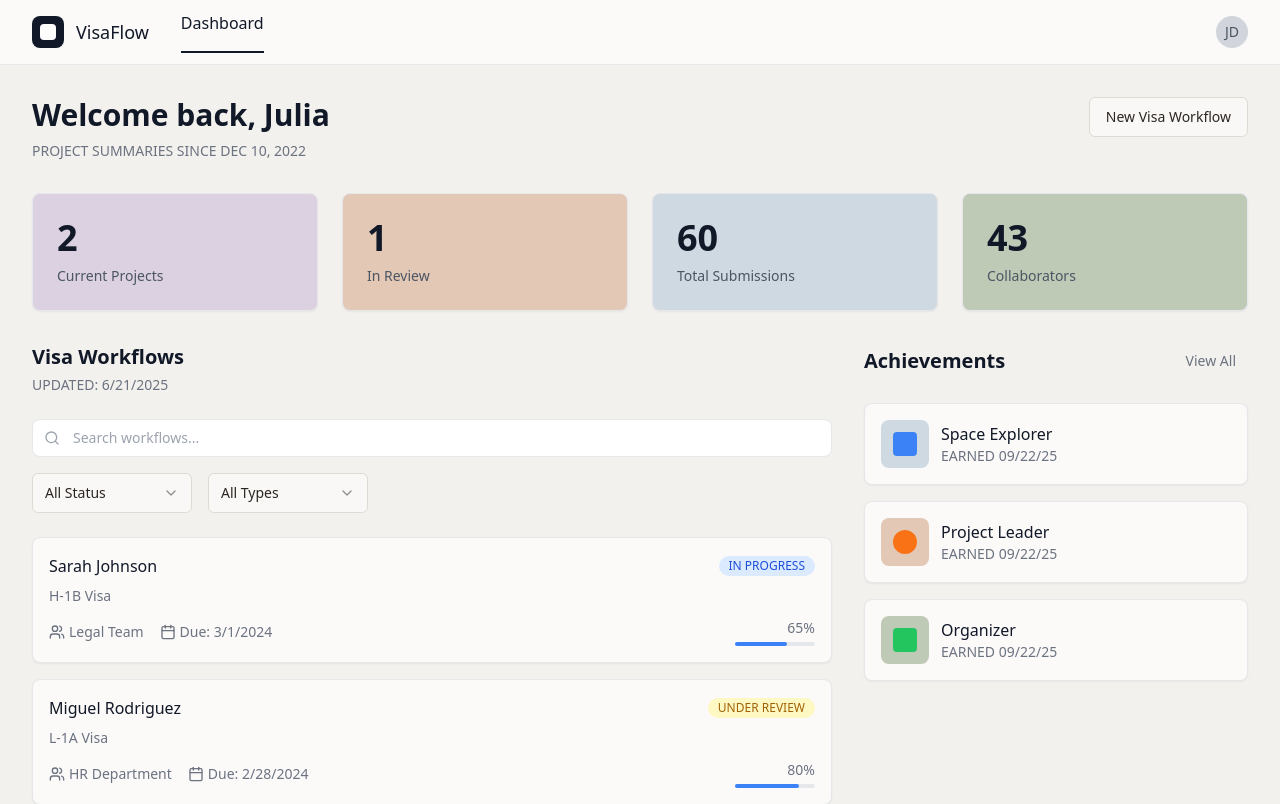
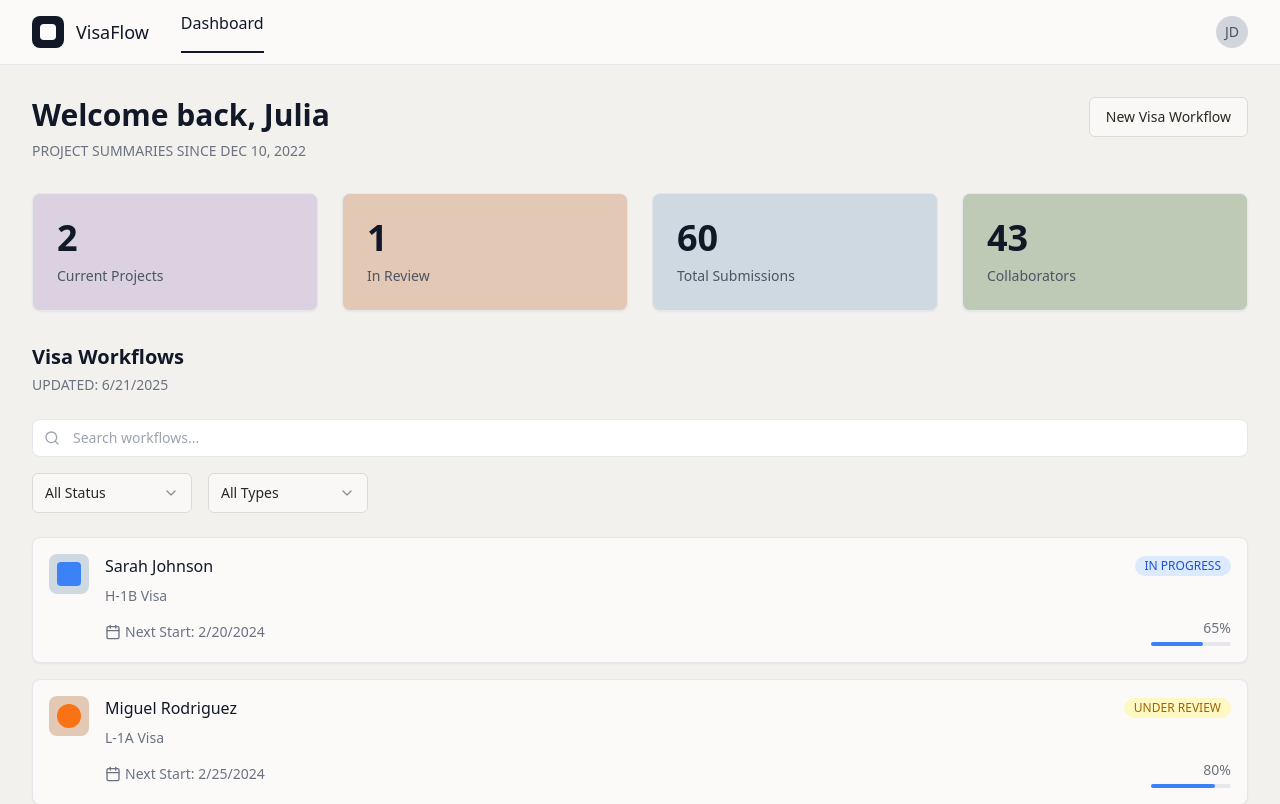
Before and after one commit to vivektad/journey-visa-flow, a React (Vite) app: page /dashboard in a window 1280 px wide. Shown: the top 804 px of the page. Built offline with nearby package versions, Linux system fonts and the light colour scheme.

Commit message:
Refactor: Update dashboard and workflow tiles
- Remove the achievements section.
- Reuse visa type logos in workflow tiles.
- Remove due date and department from workflow tiles.
- Add the next start date to workflow tiles.

```diff
--- a/src/pages/Dashboard.tsx
+++ b/src/pages/Dashboard.tsx
@@ -26,9 +26,8 @@ interface VisaWorkflow {
   status: 'draft' | 'in-progress' | 'under-review' | 'approved' | 'rejected';
   priority: 'low' | 'medium' | 'high';
   createdDate: string;
-  dueDate: string;
+  nextStartDate: string;
   completionPercentage: number;
-  assignedTo: string;
 }
 
 const dummyWorkflows: VisaWorkflow[] = [
@@ -39,9 +38,8 @@ const dummyWorkflows: VisaWorkflow[] = [
     status: 'in-progress',
     priority: 'high',
     createdDate: '2024-01-15',
-    dueDate: '2024-03-01',
-    completionPercentage: 65,
-    assignedTo: 'Legal Team'
+    nextStartDate: '2024-02-20',
+    completionPercentage: 65
   },
   {
     id: '2',
@@ -50,9 +48,8 @@ const dummyWorkflows: VisaWorkflow[] = [
     status: 'under-review',
     priority: 'medium',
     createdDate: '2024-01-20',
-    dueDate: '2024-02-28',
-    completionPercentage: 80,
-    assignedTo: 'HR Department'
+    nextStartDate: '2024-02-25',
+    completionPercentage: 80
   },
   {
     id: '3',
@@ -61,9 +58,8 @@ const dummyWorkflows: VisaWorkflow[] = [
     status: 'approved',
     priority: 'low',
     createdDate: '2024-01-10',
-    dueDate: '2024-02-15',
-    completionPercentage: 100,
-    assignedTo: 'Immigration Law Firm'
+    nextStartDate: '2024-02-15',
+    completionPercentage: 100
   },
   {
     id: '4',
@@ -72,9 +68,8 @@ const dummyWorkflows: VisaWorkflow[] = [
     status: 'draft',
     priority: 'medium',
     createdDate: '2024-01-25',
-    dueDate: '2024-03-15',
-    completionPercentage: 25,
-    assignedTo: 'Legal Team'
+    nextStartDate: '2024-03-01',
+    completionPercentage: 25
   }
 ];
 
@@ -91,6 +86,23 @@ const getStatusBadge = (status: string) => {
     <Badge className={`${colors[status as keyof typeof colors]} border-0 text-xs font-medium`}>
       {status.replace('-', ' ').toUpperCase()}
     </Badge>
+  );
+};
+
+const getVisaTypeIcon = (visaType: string) => {
+  const iconConfigs = {
+    'H-1B': { bg: 'bg-muted-blue', shape: 'w-6 h-6 bg-blue-500 rounded' },
+    'L-1A': { bg: 'bg-soft-orange', shape: 'w-6 h-6 bg-orange-500 rounded-full' },
+    'O-1': { bg: 'bg-sage', shape: 'w-6 h-6 bg-green-500 rounded' },
+    'E-2': { bg: 'bg-warm-purple', shape: 'w-6 h-6 bg-purple-500 rounded-full' }
+  };
+
+  const config = iconConfigs[visaType as keyof typeof iconConfigs] || iconConfigs['H-1B'];
+
+  return (
+    <div className={`w-10 h-10 ${config.bg} rounded-lg flex items-center justify-center flex-shrink-0`}>
+      <div className={config.shape}></div>
+    </div>
   );
 };
 
@@ -203,9 +215,8 @@ const Dashboard = () => {
           </Card>
         </div>
 
-        <div className="grid grid-cols-1 lg:grid-cols-3 gap-8">
         {/* Main Workflow Section */}
-          <div className="lg:col-span-2">
+        <div>
           <div className="flex justify-between items-center mb-6">
             <div>
               <h2 className="text-xl font-semibold text-gray-900">Visa Workflows</h2>
@@ -257,7 +268,8 @@ const Dashboard = () => {
             {filteredWorkflows.map((workflow) => (
               <Card key={workflow.id} className="bg-warm-card border border-gray-200 hover:shadow-md transition-shadow">
                 <CardContent className="p-4">
-                    <div className="flex justify-between items-start">
+                  <div className="flex items-start space-x-4">
+                    {getVisaTypeIcon(workflow.visaType)}
                     <div className="flex-1">
                       <div className="flex items-center justify-between mb-2">
                         <Link
@@ -271,15 +283,9 @@ const Dashboard = () => {
                       <p className="text-sm text-gray-500 mb-3">{workflow.visaType} Visa</p>
 
                       <div className="flex items-center justify-between text-sm text-gray-500">
-                          <div className="flex items-center space-x-4">
-                            <div className="flex items-center">
-                              <Users className="w-4 h-4 mr-1" />
-                              {workflow.assignedTo}
-                            </div>
                         <div className="flex items-center">
                           <Calendar className="w-4 h-4 mr-1" />
-                              Due: {new Date(workflow.dueDate).toLocaleDateString()}
-                            </div>
+                          Next Start: {new Date(workflow.nextStartDate).toLocaleDateString()}
                         </div>
                         <div className="text-right">
                           <div className="text-sm font-medium">{workflow.completionPercentage}%</div>
@@ -298,59 +304,6 @@ const Dashboard = () => {
             ))}
           </div>
         </div>
-
-          {/* Achievements Section */}
-          <div>
-            <div className="flex justify-between items-center mb-6">
-              <h2 className="text-xl font-semibold text-gray-900">Achievements</h2>
-              <Button variant="ghost" size="sm" className="text-sm text-gray-500">View All</Button>
-            </div>
-
-            <div className="space-y-4">
-              <Card className="bg-warm-card border border-gray-200">
-                <CardContent className="p-4">
-                  <div className="flex items-center space-x-3">
-                    <div className="w-12 h-12 bg-muted-blue rounded-lg flex items-center justify-center">
-                      <div className="w-6 h-6 bg-blue-500 rounded"></div>
-                    </div>
-                    <div className="flex-1">
-                      <h4 className="font-medium text-gray-900">Space Explorer</h4>
-                      <p className="text-sm text-gray-500">EARNED 09/22/25</p>
-                    </div>
-                  </div>
-                </CardContent>
-              </Card>
-
-              <Card className="bg-warm-card border border-gray-200">
-                <CardContent className="p-4">
-                  <div className="flex items-center space-x-3">
-                    <div className="w-12 h-12 bg-soft-orange rounded-lg flex items-center justify-center">
-                      <div className="w-6 h-6 bg-orange-500 rounded-full"></div>
-                    </div>
-                    <div className="flex-1">
-                      <h4 className="font-medium text-gray-900">Project Leader</h4>
-                      <p className="text-sm text-gray-500">EARNED 09/22/25</p>
-                    </div>
-                  </div>
-                </CardContent>
-              </Card>
-
-              <Card className="bg-warm-card border border-gray-200">
-                <CardContent className="p-4">
-                  <div className="flex items-center space-x-3">
-                    <div className="w-12 h-12 bg-sage rounded-lg flex items-center justify-center">
-                      <div className="w-6 h-6 bg-green-500 rounded"></div>
-                    </div>
-                    <div className="flex-1">
-                      <h4 className="font-medium text-gray-900">Organizer</h4>
-                      <p className="text-sm text-gray-500">EARNED 09/22/25</p>
-                    </div>
-                  </div>
-                </CardContent>
-              </Card>
-            </div>
-          </div>
-        </div>
       </main>
     </div>
   );
```
Lines whose indentation alone changed are shown as unchanged.
